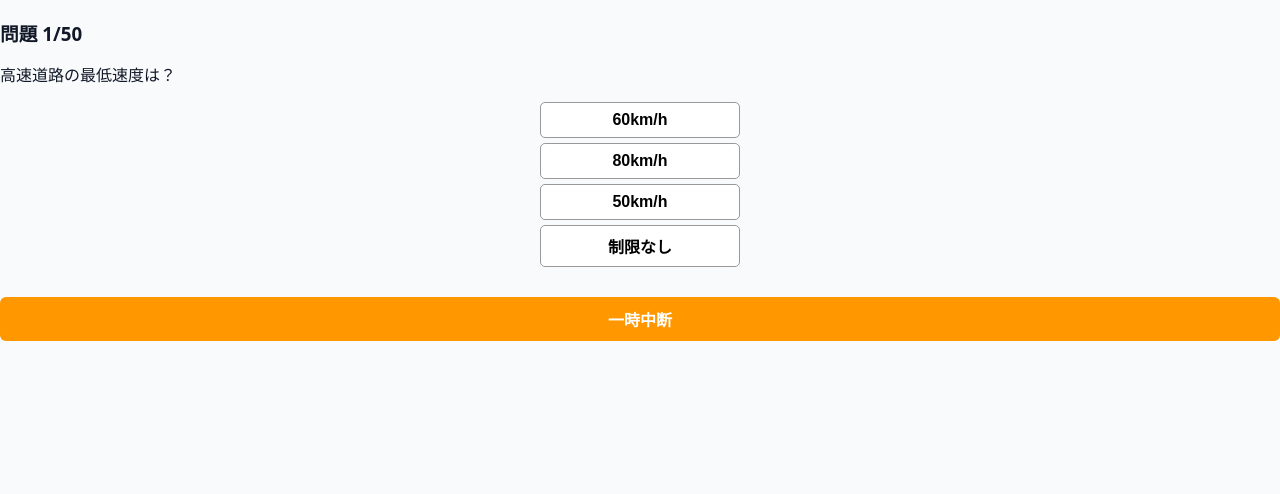
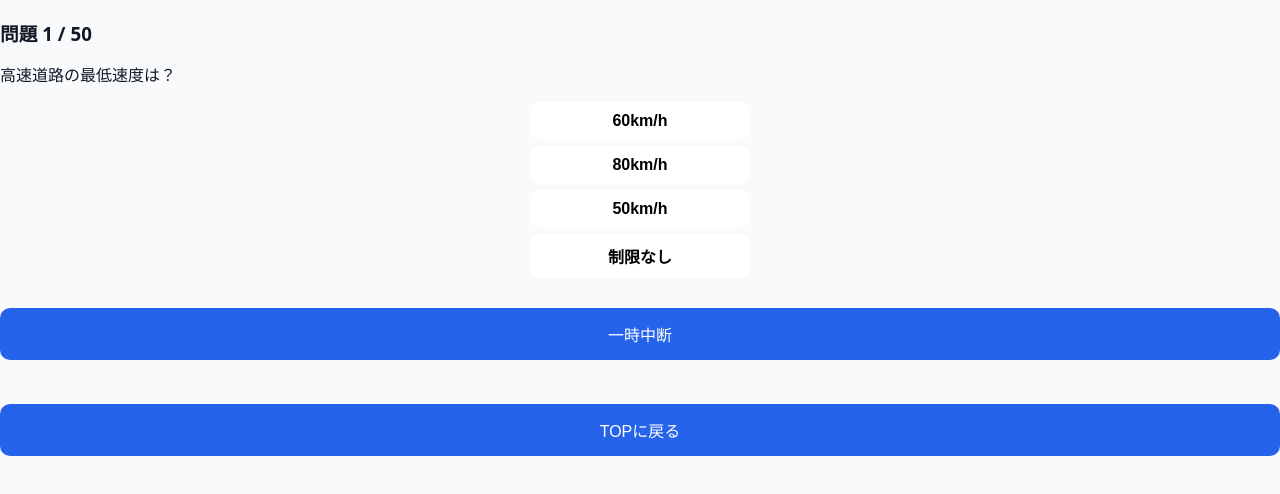
Before and after one commit to sasukedon731-blip/quiz-app, a Next.js app: page / in a window 1280 px wide. Both pictures are taken after a click on the button "通常モード". Shown: the top 494 px of the page. Built offline with nearby package versions, Linux system fonts and the light colour scheme.

Commit message:
complete quiz app with explanations

```diff
--- a/app/page.tsx
+++ b/app/page.tsx
@@ -7,7 +7,7 @@ type Mode = "menu" | "normal" | "exam" | "review" | "result"
 
 const EXAM_TIME = 20 * 60
 
-// 配列をシャッフル
+// ---------- utils ----------
 function shuffleArray<T>(array: T[]): T[] {
   const arr = [...array]
   for (let i = arr.length - 1; i > 0; i--) {
@@ -17,16 +17,16 @@ function shuffleArray<T>(array: T[]): T[] {
   return arr
 }
 
-// 選択肢をシャッフルして correctIndex を補正
-function shuffleQuestionChoices(question: Question): Question {
-  const originalChoices = question.choices
-  const shuffledChoices = shuffleArray(originalChoices)
-  const correctIndex = shuffledChoices.findIndex(
-    c => c === originalChoices[question.correctIndex]
+function shuffleQuestionChoices(q: Question): Question {
+  const original = q.choices
+  const shuffled = shuffleArray(original)
+  const correctIndex = shuffled.findIndex(
+    c => c === original[q.correctIndex]
   )
-  return { ...question, choices: shuffledChoices, correctIndex }
+  return { ...q, choices: shuffled, correctIndex }
 }
 
+// ---------- component ----------
 export default function Home() {
   const [mode, setMode] = useState<Mode>("menu")
   const [quiz, setQuiz] = useState<Question[]>([])
@@ -36,9 +36,10 @@ export default function Home() {
   const [reviewIds, setReviewIds] = useState<string[]>([])
   const [timeLeft, setTimeLeft] = useState(EXAM_TIME)
 
-  // --- 初期化・途中再開 ---
+  // ---------- 初期化（途中再開用） ----------
   useEffect(() => {
     if (typeof window === "undefined") return
+
     const storedQuiz = localStorage.getItem("quizData")
     const storedIndex = localStorage.getItem("quizIndex")
     const storedScore = localStorage.getItem("quizScore")
@@ -52,7 +53,7 @@ export default function Home() {
     if (storedReview) setReviewIds(JSON.parse(storedReview))
   }, [])
 
-  // --- タイマー ---
+  // ---------- タイマー ----------
   useEffect(() => {
     if (mode !== "exam") return
     const timer = setInterval(() => {
@@ -68,73 +69,65 @@ export default function Home() {
     return () => clearInterval(timer)
   }, [mode])
 
-  // --- モード開始時の quiz 初期化 ---
-  const startMode = (newMode: Mode) => {
-    let selectedQuestions: Question[] = []
+  // ---------- 開始 ----------
+  const startMode = (m: Mode) => {
+    let list: Question[] = []
 
-    if (newMode === "normal") {
-      selectedQuestions = shuffleArray(questions).map(shuffleQuestionChoices)
-    } else if (newMode === "exam") {
-      selectedQuestions = shuffleArray(questions)
+    if (m === "normal") {
+      list = shuffleArray(questions).map(shuffleQuestionChoices)
+    } else if (m === "exam") {
+      list = shuffleArray(questions)
         .slice(0, 20)
         .map(shuffleQuestionChoices)
-    } else if (newMode === "review") {
-      selectedQuestions = shuffleArray(
+    } else if (m === "review") {
+      list = shuffleArray(
         questions.filter(q => reviewIds.includes(String(q.id)))
       ).map(shuffleQuestionChoices)
     }
 
-    setQuiz(selectedQuestions)
+    setQuiz(list)
     setIndex(0)
     setScore(0)
     setSelected(null)
-    setMode(newMode)
     setTimeLeft(EXAM_TIME)
+    setMode(m)
 
-    // 初期化時に localStorage をクリア（新規開始）
     localStorage.removeItem("quizData")
     localStorage.removeItem("quizIndex")
     localStorage.removeItem("quizScore")
     localStorage.removeItem("quizSelected")
   }
 
-  // --- 回答 ---
-  const handleChoice = (choiceIndex: number) => {
+  // ---------- 回答 ----------
+  const handleChoice = (i: number) => {
     if (!quiz[index]) return
     const current = quiz[index]
-    setSelected(choiceIndex)
+    setSelected(i)
 
-    if (choiceIndex === current.correctIndex) {
+    if (i === current.correctIndex) {
       setScore(s => s + 1)
-      const updatedReview = reviewIds.filter(id => id !== String(current.id))
-      setReviewIds(updatedReview)
-      localStorage.setItem("reviewIds", JSON.stringify(updatedReview))
-    } else {
-      if (!reviewIds.includes(String(current.id))) {
+      const updated = reviewIds.filter(id => id !== String(current.id))
+      setReviewIds(updated)
+      localStorage.setItem("reviewIds", JSON.stringify(updated))
+    } else if (!reviewIds.includes(String(current.id))) {
       const updated = [...reviewIds, String(current.id)]
       setReviewIds(updated)
       localStorage.setItem("reviewIds", JSON.stringify(updated))
     }
-    }
 
-    // 次回の中断用に quiz 状態を保存
     localStorage.setItem("quizData", JSON.stringify(quiz))
     localStorage.setItem("quizIndex", index.toString())
     localStorage.setItem("quizScore", score.toString())
-    localStorage.setItem(
-      "quizSelected",
-      choiceIndex !== null ? choiceIndex.toString() : ""
-    )
+    localStorage.setItem("quizSelected", i.toString())
   }
 
-  // --- 次へ ---
+  // ---------- 操作 ----------
   const handleNext = () => {
     setSelected(null)
     if (index + 1 < quiz.length) setIndex(i => i + 1)
     else setMode("result")
   }
 
-  // --- 中断 ---
   const handlePause = () => {
     localStorage.setItem("quizData", JSON.stringify(quiz))
     localStorage.setItem("quizIndex", index.toString())
@@ -146,7 +139,12 @@ export default function Home() {
     setMode("menu")
   }
 
-  // --- メニュー ---
+  const goToTop = () => {
+    setSelected(null)
+    setMode("menu")
+  }
+
+  // ---------- メニュー ----------
   if (mode === "menu") {
     return (
       <div>
@@ -158,101 +156,71 @@ export default function Home() {
     )
   }
 
-  // --- 結果 ---
+  // ---------- 結果 ----------
   if (mode === "result") {
     return (
       <div>
         <h2>結果</h2>
         <p>正解数: {score} / {quiz.length}</p>
-        <button onClick={() => setMode("menu")}>メニューに戻る</button>
-        <button onClick={() => startMode(mode)}>もう一度同じモードで再開</button>
+        <button onClick={goToTop}>TOPに戻る</button>
       </div>
     )
   }
 
-  // --- クイズ画面 ---
-  if (quiz.length === 0 || index >= quiz.length) return <p>問題を読み込み中…</p>
+  // ---------- クイズ ----------
+  if (!quiz[index]) return <p>読み込み中…</p>
 
   const current = quiz[index]
 
   return (
     <div>
       {mode === "exam" && (
-        <p>残り時間: {Math.floor(timeLeft / 60)}:{("0" + (timeLeft % 60)).slice(-2)}</p>
+        <p>
+          残り時間: {Math.floor(timeLeft / 60)}:
+          {("0" + (timeLeft % 60)).slice(-2)}
+        </p>
       )}
-      <h3>問題 {index + 1}/{quiz.length}</h3>
+
+      <h3>問題 {index + 1} / {quiz.length}</h3>
       <p>{current.question}</p>
 
-      {/* 選択肢 */}
-      <div>
-        {current.choices.map((choice, i) => (
+      {current.choices.map((c, i) => (
         <button
           key={i}
           onClick={() => handleChoice(i)}
           disabled={selected !== null}
           style={{
             display: "block",
-              margin: "5px auto",
-              width: "200px",
-              padding: "8px 12px",
-              backgroundColor:
+            margin: "6px auto",
+            width: "220px",
+            padding: "10px",
+            fontWeight: "bold",
+            background:
               selected === null ? "#fff" :
               i === current.correctIndex ? "#4caf50" :
               i === selected ? "#f44336" : "#fff",
             color:
               selected === null ? "#000" :
-                i === current.correctIndex ? "#fff" :
-                i === selected ? "#fff" : "#000",
-              border: "1px solid #999",
-              borderRadius: "5px",
-              cursor: selected === null ? "pointer" : "default",
-              fontWeight: "bold",
-              fontSize: "16px",
+              i === current.correctIndex || i === selected ? "#fff" : "#000",
           }}
         >
-            {choice}
+          {c}
         </button>
       ))}
-      </div>
 
-      {/* 正誤・解説・次へ */}
       {selected !== null && (
-        <div style={{ marginTop: "15px", textAlign: "center" }}>
+        <div style={{ textAlign: "center", marginTop: "15px" }}>
           <p>正解: {current.choices[current.correctIndex]}</p>
           <p>解説: {current.explanation}</p>
-          <button
-            onClick={handleNext}
-            style={{
-              marginTop: "10px",
-              padding: "8px 16px",
-              borderRadius: "5px",
-              backgroundColor: "#2196f3",
-              color: "#fff",
-              border: "none",
-              cursor: "pointer",
-              fontWeight: "bold",
-            }}
-          >
-            次へ進む
-          </button>
+          <button onClick={handleNext}>次へ進む</button>
         </div>
       )}
 
-      {/* 中断 */}
       <div style={{ marginTop: "30px", textAlign: "center" }}>
-        <button
-          onClick={handlePause}
-          style={{
-            backgroundColor: "#ff9800",
-            color: "#fff",
-            padding: "10px 20px",
-            border: "none",
-            borderRadius: "6px",
-            cursor: "pointer",
-            fontWeight: "bold",
-          }}
-        >
-          一時中断
+        <button onClick={handlePause}>一時中断</button>
+        <br />
+        <button onClick={goToTop} style={{ marginTop: "10px" }}>
+          TOPに戻る
         </button>
       </div>
     </div>
```
Lines whose indentation alone changed are shown as unchanged.
